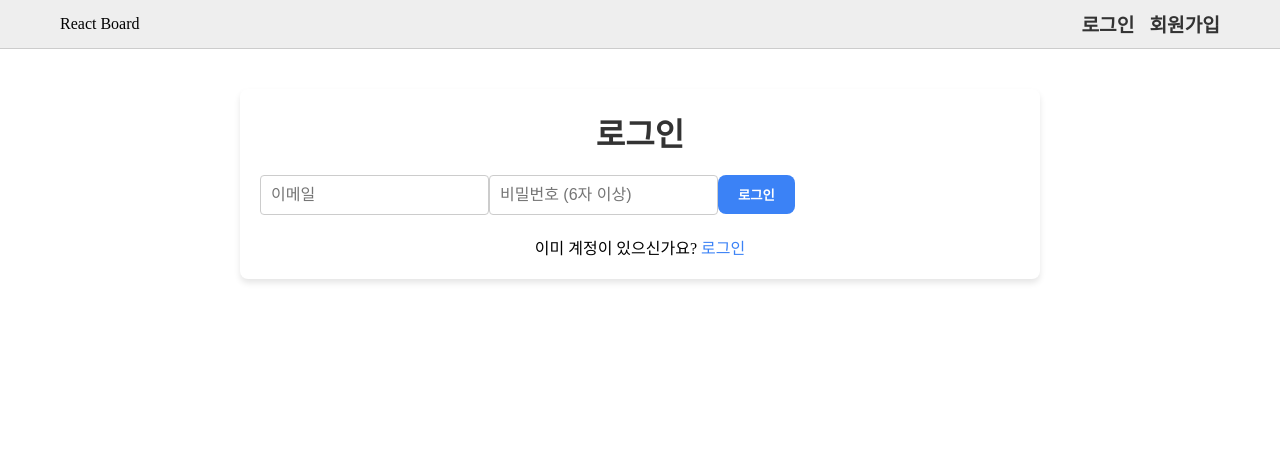
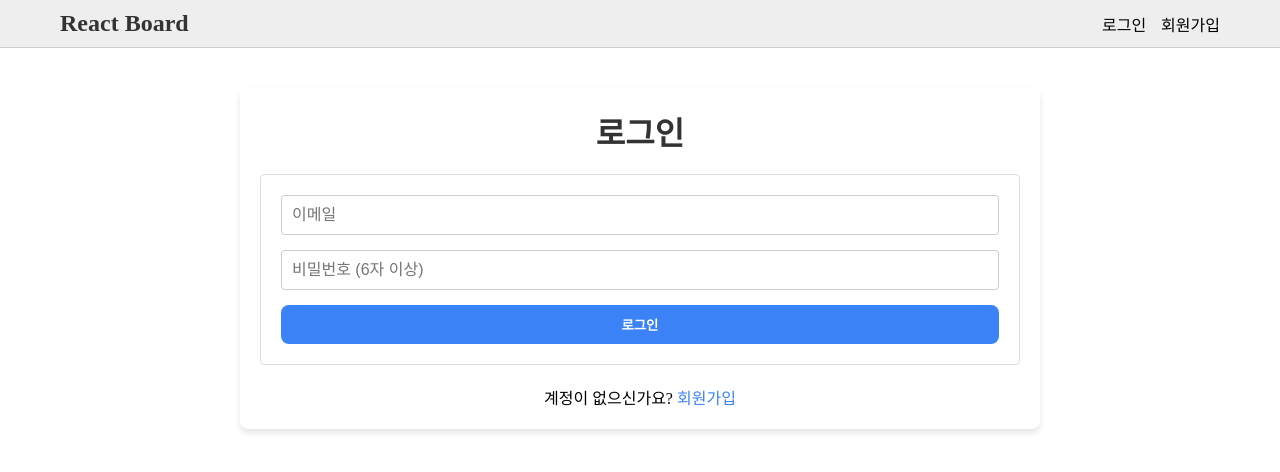
Before and after one commit to Meegu80/lecture15-board, a React (Vite) app: page /login in a window 1280 px wide. Shown: the top 472 px of the page. Built offline with nearby package versions, Linux system fonts and the light colour scheme; no server answers.

Commit message:
로그인시 상단부 고객명으로 변경 완료 로그인 완료 헤더작성 완료 에러페이지 완성 초기화(파일/폴더 생성 완료)

```diff
--- a/src/App.tsx
+++ b/src/App.tsx
@@ -1,28 +1,31 @@
 import GlobalStyles from "./styles/GlobalStyles.tsx";
 import {RouterProvider} from "react-router";
-import {router} from "./router/router.tsx";
 import {useEffect, useState} from "react";
 import {auth} from "./firebase.ts";
+import {onAuthStateChanged, type User} from "firebase/auth"
+import router from "./router/router.tsx";
+import Spinner from "./components/spinner/Spinner.tsx";
 
 function App() {
     const [isLoading, setIsLoading] = useState(true);
+    const [currentUser, setCurrentUser] = useState<User | null>(null);
 
-    const init = () => {
-        return auth.authStateReady().then(
-            () => setIsLoading(false),
-        )
+
+    const initAuth = () => {
+        const unsubscribe = onAuthStateChanged(auth, user => {
+            setCurrentUser(user);
+            setIsLoading(false);
+
+        });
+        return unsubscribe;
     }
-    useEffect(() => {
-        init().then(() => {
 
-        })
-
-    }, []);
+    useEffect(() => initAuth(), []);
 
     return (
         <div>
             <GlobalStyles/>
-            {isLoading ? <h1>인증 상태 확인중...</h1> : <RouterProvider router={router}/>}
+            {isLoading ? <Spinner /> : <RouterProvider router={router(currentUser)}/>}
         </div>
     );
 }
--- a/src/components/common/Header.tsx
+++ b/src/components/common/Header.tsx
@@ -1,46 +1,74 @@
 import { Link } from "react-router";
 import styled from "styled-components";
+import type { User } from "firebase/auth";
+import { ActionButton } from "../../styles/styles.tsx";
+import { auth } from "../../firebase.ts";
 
-function Header() {
+const Head = styled.header`
+    background-color: #eee;
+    display: flex;
+    justify-content: center;
+    border-bottom: 1px solid #ccc;
+`;
+
+const Nav = styled.nav`
+    display: flex;
+    justify-content: space-between;
+    align-items: center;
+    width: 100%;
+    max-width: 1200px;
+    padding: 10px 20px;
+`;
+
+const Logo = styled(Link)`
+    font-size: 1.5rem;
+    font-weight: bold;
+    color: #333;
+`;
+
+const AuthBox = styled.div`
+    display: flex;
+    gap: 15px;
+`;
+
+type Props = {
+    currentUser: User | null;
+};
+
+function Header({ currentUser }: Props) {
+    const onLogout = async () => {
+        try {
+            await auth.signOut();
+            alert("로그아웃 되었습니다.");
+        } catch (e) {
+            console.log(e);
+        }
+    };
 
     return (
-
-            <Head>
-                <Nav>
-                    <Link to={"/"}>React Board </Link>
+        <Head>
+            <Nav>
+                <Logo to={"/"}>React Board</Logo>
+                {currentUser ? (
+                    <div style={{ display: "flex", gap: "15px", alignItems: "center" }}>
+                        <span style={{ color: "#555" }}>
+                            {/* string 타입에서 사용할 수 있는 메소드 : split() */}
+                            {/* split : string에서 어떠한 글자를 기준으로 분리할 수 있는 메소드 */}
+                            {/*         결과는 array 형태로 저장됨 */}
+                            {/* 예시 : "abc@abc.com"을 "@"로 split 하면, ["abc", "abc.com"] 으로 반환 */}
+                            환영합니다, {currentUser.email?.split("@")[0]}님!
+                        </span>
+                        <ActionButton onClick={onLogout}>로그아웃</ActionButton>
+                    </div>
+                ) : (
                     <AuthBox>
-                        <Logo to={"/login"}>로그인 </Logo>
-                        <Logo to={"/register"}>회원가입 </Logo>
+                        <Link to={"/login"}>로그인</Link>
+                        <Link to={"/register"}>회원가입</Link>
                     </AuthBox>
-                </Nav>
-
-            </Head>
-
+                )}
+            </Nav>
+        </Head>
     );
 }
 
 export default Header;
-
-const Head = styled.header`
-    background-color:#eee;
-    display: flex;
-    justify-content: center;
-    border-bottom: 1px solid #ccc;
-`
-const Nav = styled.nav`
-    display: flex;
-    justify-content:space-between;
-    align-items:center;
-    width: 100%;
-    max-width: 1200px;
-    padding: 10px 20px;
-`
-const Logo = styled(Link)`
-    font-size: 1.2rem;
-    font-weight: bold;
-    color: #333;
-`
-const AuthBox = styled.div`
-    display: flex;
-    gap: 15px;
-`
--- /dev/null
+++ b/src/components/spinner/Spinner.tsx
@@ -0,0 +1,39 @@
+import styled from "styled-components";
+
+const SpinnerContainer = styled.div`
+  position: fixed;
+  top: 0;
+  left: 0;
+  width: 100vw;
+  height: 100vh;
+  display: flex;
+  align-items: center;
+  justify-content: center;
+  background: rgba(0, 0, 0, 0.5);
+  z-index: 999;
+`;
+
+const Loader = styled.div`
+  width: 88px;
+  height: 88px;
+  border: 6px solid rgba(255, 255, 255, 0.2); /* 회색 링 */
+  border-top-color: white; /* 돌아가는 포인트 */
+  border-radius: 50%;
+  animation: spin 0.8s linear infinite;
+
+  @keyframes spin {
+    to {
+      transform: rotate(360deg);
+    }
+  }
+`;
+
+export const Spinner = () => {
+  return (
+    <SpinnerContainer>
+      <Loader />
+    </SpinnerContainer>
+  );
+};
+
+export default Spinner;
--- a/src/layouts/Layout.tsx
+++ b/src/layouts/Layout.tsx
@@ -1,13 +1,17 @@
-import {Outlet} from "react-router";
+import { Outlet } from "react-router";
 import Header from "../components/common/Header.tsx";
+import type { User } from "firebase/auth";
 
-function Layout() {
+type Props = {
+    currentUser: User | null;
+};
 
+function Layout({ currentUser }: Props) {
     return (
         <>
-            <Header />
+            <Header currentUser={currentUser} />
             <main>
-                <Outlet/>
+                <Outlet />
             </main>
         </>
     );
--- a/src/pages/ErrorPage.tsx
+++ b/src/pages/ErrorPage.tsx
@@ -1,56 +1,66 @@
-import {useNavigate} from "react-router";
+import { useNavigate } from "react-router";
 import styled from "styled-components";
-import {ActionButton} from "../styles/styles.tsx";
+import { ActionButton } from "../styles/styles.tsx";
 
 type Props = {
-    code?: string;
+    code?: string | number;
     title?: string;
     message?: string;
+};
 
-}
-
-function ErrorPage({
-                       code = "404",
-                       title = "page not found",
-                       message = "입력하신 주소가 정확한지 다시 한번 확인해주세요",
-                   }: Props) {
-    const navigate = useNavigate();
-    return <Container>
-        <ErrorCode>{code}</ErrorCode>
-        <ErrorTitle>{title}</ErrorTitle>
-        <ErrorMessage>{message}</ErrorMessage>
-        <ButtonGroup>
-            <ActionButton onClick={() => navigate(-1)}>이전 페이지</ActionButton>
-            <ActionButton outlined={true} onClick={() => navigate("/")}>홈으로 가기</ActionButton>
-        </ButtonGroup>
-
-    </Container>
-}
-
-export default ErrorPage;
 const Container = styled.div`
     display: flex;
+    flex-direction: column;
+    justify-content: center;
+    align-items: center;
     width: 100vw;
     height: 100dvh;
-    justify-content: center;
-    align-items: center;
-    flex-direction: column;
-`
+`;
+
 const ErrorCode = styled.h1`
     font-size: 6rem;
     color: #e0e0e0;
+`;
 
-`
 const ErrorTitle = styled.h2`
     font-size: 1.5rem;
     margin: 10px 0;
     color: #333;
-`
+`;
+
 const ErrorMessage = styled.p`
     margin-bottom: 30px;
     color: #666;
-`
+`;
+
 const ButtonGroup = styled.div`
     display: flex;
     gap: 15px;
-`
+`;
+
+// function에서 매개변수가 들어오지 않을 때의 기본값을 설정할 때에는,
+// 선언부에 code = 뭐뭐뭐 형식으로 적을 수 있음
+function ErrorPage({
+                       code = "404",
+                       title = "페이지를 찾을 수 없습니다.",
+                       message = "입력하신 주소가 정확한지 다시 한 번 확인해주세요",
+                   }: Props) {
+    const navigate = useNavigate();
+
+    return (
+        <Container>
+            <ErrorCode>{code}</ErrorCode>
+            <ErrorTitle>{title}</ErrorTitle>
+            <ErrorMessage>{message}</ErrorMessage>
+
+            <ButtonGroup>
+                <ActionButton onClick={() => navigate(-1)}>이전 페이지</ActionButton>
+                <ActionButton outlined={true} onClick={() => navigate("/")}>
+                    홈으로 가기
+                </ActionButton>
+            </ButtonGroup>
+        </Container>
+    );
+}
+
+export default ErrorPage;
--- a/src/pages/auth/Login.tsx
+++ b/src/pages/auth/Login.tsx
@@ -1,20 +1,18 @@
-import {Form, Link, useNavigate} from "react-router";
-import {useForm} from "react-hook-form";
-import {createUserWithEmailAndPassword} from "firebase/auth";
-import {auth} from "../../firebase.ts";
-import {FirebaseError} from "firebase/app";
-import {Container, Input, Switcher, Title} from "../../styles/auth.tsx";
-import {ActionButton} from "../../styles/styles.tsx";
-import type {AuthFormType} from "./Register.tsx";
-import {signInWithEmailAndPassword} from "firebase/auth/cordova";
+import { Container, Form, Input, Switcher, Title } from "../../styles/auth.tsx";
+import { ActionButton } from "../../styles/styles.tsx";
+import { Link, useNavigate } from "react-router";
+import { useForm } from "react-hook-form";
+import type { AuthFormType } from "./Register.tsx";
+import { signInWithEmailAndPassword } from "firebase/auth";
+import { auth } from "../../firebase.ts";
+import { FirebaseError } from "firebase/app";
 
 function Login() {
-
     const navigate = useNavigate();
     const {
         register,
         handleSubmit,
-        formState: {errors},
+        formState: { errors },
         setError,
     } = useForm<AuthFormType>();
 
@@ -22,24 +20,26 @@ function Login() {
         try {
             await signInWithEmailAndPassword(auth, data.email, data.password);
             navigate("/");
-
         } catch (e) {
             if (e instanceof FirebaseError) {
+                // 사용자가 없습니다 => X
+                // 사용자는 있지만, 비밀번호가 틀렸습니다 => X
+                // 입력된 정보로 사용자 정보를 조회했을 때 없으면 => invalid-credential 로만 출력해줌
                 if (e.code === "auth/invalid-credential") {
-                    setError("root", {message: "이메일 또는 비밀번호가 올바르지 않습니다. "})
+                    setError("root", { message: "이메일 또는 비밀번호가 올바르지 않습니다."});
                 } else {
-                    setError("root", {message: "로그인에 실패하였습니다. "})
+                    setError("root", { message: "로그인에 실패하였습니다."})
                 }
             }
         }
-    };
+    }
 
     return (
         <Container>
             <Title>로그인</Title>
             <Form onSubmit={handleSubmit(onSubmit)}>
                 <Input
-                    {...register("email", {required: "이메일은 필수 입력입니다."})}
+                    {...register("email", { required: "이메일은 필수 입력입니다." })}
                     type={"email"}
                     placeholder={"이메일"}
                 />
@@ -60,7 +60,7 @@ function Login() {
                 {errors.root && <p>{errors.root.message}</p>}
             </Form>
             <Switcher>
-                이미 계정이 있으신가요? <Link to={"/login"}>로그인</Link>
+                계정이 없으신가요? <Link to={"/register"}>회원가입</Link>
             </Switcher>
         </Container>
     );
```
Also changed, not shown: src/pages/auth/Register.tsx (+7 -7 lines), src/router/router.tsx (+17 -13 lines), src/assets/logoLight.jpg (added), src/styles/GlobalStyles.tsx (line endings or trailing spaces), src/styles/auth.tsx (line endings or trailing spaces).
